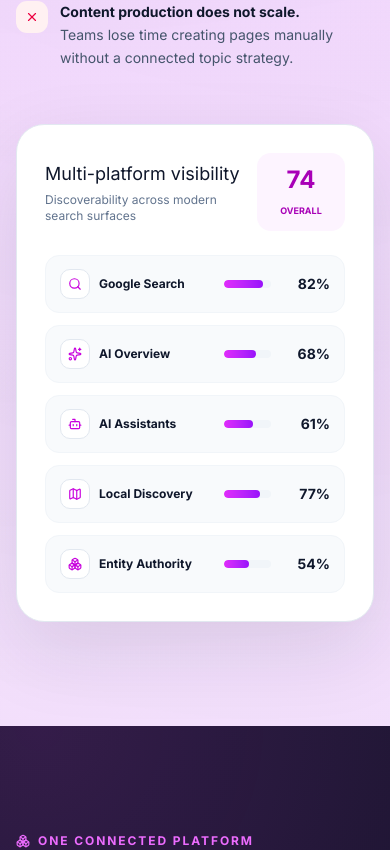
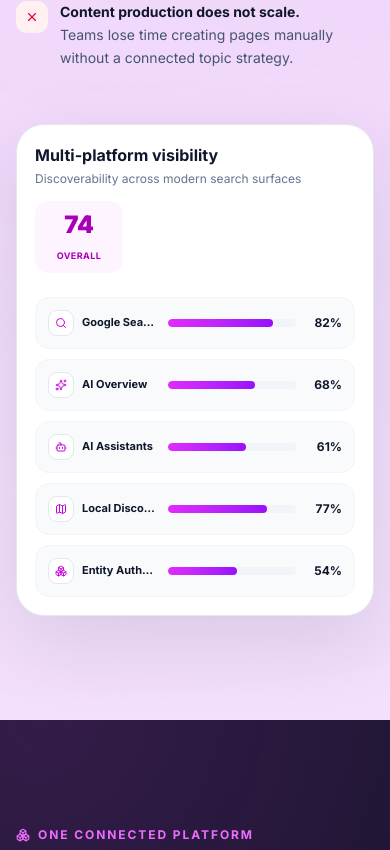
Before and after one commit to Quasar-Dev-Co/quasaraiseo, a Next.js app: page / in a window 390 px wide. Shown: the part 2517-3367 px from the top of the page. Built offline with nearby package versions, Linux system fonts and the light colour scheme; no server answers.

Commit message:
style: improve mobile responsiveness and layout density across landing page components

```diff
--- a/components/landing/cta-section.tsx
+++ b/components/landing/cta-section.tsx
@@ -7,20 +7,20 @@ export function CtaSection({ showToast }: { showToast: ShowToast }) {
   return (
     <section className="px-4 pb-19">
       <div className="mx-auto w-full max-w-[1240px]">
-        <div className="grid grid-cols-1 items-center gap-7.5 rounded-[30px] bg-[radial-gradient(circle_at_88%_0,rgba(217,70,239,0.25),transparent_35%),linear-gradient(145deg,#0f172a,#020617)] p-10.5 text-white shadow-[0_36px_120px_rgba(2,6,23,0.35)] lg:grid-cols-[1fr_auto]">
+        <div className="grid grid-cols-1 items-center gap-7.5 rounded-[30px] bg-[radial-gradient(circle_at_88%_0,rgba(217,70,239,0.25),transparent_35%),linear-gradient(145deg,#0f172a,#020617)] p-6 sm:p-10.5 text-white shadow-[0_36px_120px_rgba(2,6,23,0.35)] lg:grid-cols-[1fr_auto]">
           <div>
             <div className="inline-flex items-center gap-2 text-xs font-bold uppercase tracking-[0.16em] text-fuchsia-400">
               <Sparkles className="size-3.5" /> Start with one URL
             </div>
-            <h2 className="mt-3.5 max-w-[760px] text-[clamp(36px,5vw,62px)] font-black leading-none tracking-[-0.055em]">
+            <h2 className="mt-3.5 max-w-[760px] text-[clamp(28px,5vw,62px)] font-black leading-tight sm:leading-none tracking-[-0.055em]">
               See what is stopping your website from winning more visibility.
             </h2>
-            <p className="mt-3.5 max-w-[650px] text-sm leading-relaxed text-slate-400">
+            <p className="mt-3.5 max-w-[650px] text-xs sm:text-sm leading-relaxed text-slate-400">
               Create your first SEO and AI visibility audit and turn it into a prioritized action
               plan.
             </p>
           </div>
-          <div className="flex flex-col gap-2.5 lg:min-w-[190px]">
+          <div className="flex flex-col gap-2.5 sm:flex-row lg:flex-col lg:min-w-[190px]">
             <Link
               href="/create_audit_report"
               className="flex min-h-13 items-center justify-center gap-2 rounded-[15px] bg-gradient-to-r from-fuchsia-600 via-purple-600 to-pink-500 px-6 text-sm font-bold text-white shadow-[0_16px_35px_rgba(217,70,239,0.3)] transition-transform hover:-translate-y-px"
--- a/components/landing/discovery-section.tsx
+++ b/components/landing/discovery-section.tsx
@@ -24,9 +24,9 @@ export function DiscoverySection() {
           answers, and entity-based discovery.
         </p>
 
-        <div className="mt-8.5 rounded-[28px] border border-slate-200 bg-white p-3.5 shadow-[0_28px_80px_rgba(15,23,42,0.11)]">
+        <div className="mt-8.5 rounded-[28px] border border-slate-200 bg-white p-2.5 sm:p-3.5 shadow-[0_28px_80px_rgba(15,23,42,0.11)]">
           {/* Tabs */}
-          <div className="flex gap-1.75 rounded-2xl bg-slate-100 p-1.5">
+          <div className="flex flex-col sm:flex-row gap-1.5 rounded-2xl bg-slate-100 p-1.5">
             {[
               { value: "google" as const, label: "Google Search" },
               { value: "overview" as const, label: "AI Overview" },
@@ -35,7 +35,7 @@ export function DiscoverySection() {
               <button
                 key={value}
                 onClick={() => setTab(value)}
-                className={`flex-1 rounded-xl border py-3 text-xs font-bold transition-all ${
+                className={`flex-1 rounded-xl border py-2.5 px-3 text-xs font-bold transition-all ${
                   tab === value
                     ? "border-slate-200 bg-white text-slate-900 shadow-[0_8px_18px_rgba(15,23,42,0.08)]"
                     : "border-transparent text-slate-500"
@@ -47,7 +47,7 @@ export function DiscoverySection() {
           </div>
 
           {/* Panel */}
-          <div className="grid grid-cols-1 items-center gap-10.5 px-5.5 pb-5.5 pt-7 lg:grid-cols-[0.9fr_1.1fr]">
+          <div className="grid grid-cols-1 items-center gap-8.5 px-3.5 sm:px-5.5 pb-5.5 pt-6 lg:grid-cols-[0.9fr_1.1fr]">
             <div>
               <span className="inline-flex items-center gap-1.75 rounded-full bg-fuchsia-50 px-2.75 py-2 text-[11px] font-bold text-fuchsia-700">
                 <DiscoveryIcon className="size-3.5" /> {discovery.badge}
--- a/components/landing/problem-section.tsx
+++ b/components/landing/problem-section.tsx
@@ -50,29 +50,29 @@ export function ProblemSection() {
         </div>
 
         {/* Visibility panel */}
-        <div className="rounded-[28px] border border-slate-200 bg-white p-7 shadow-[0_28px_80px_rgba(15,23,42,0.11)]">
-          <div className="flex items-center justify-between gap-3.5">
+        <div className="rounded-[28px] border border-slate-200 bg-white p-4.5 sm:p-7 shadow-[0_28px_80px_rgba(15,23,42,0.11)]">
+          <div className="flex flex-col sm:flex-row items-start sm:items-center justify-between gap-3.5">
             <div>
-              <h3 className="m-0 text-lg">Multi-platform visibility</h3>
+              <h3 className="m-0 text-base sm:text-lg font-bold">Multi-platform visibility</h3>
               <p className="mt-1 text-xs text-slate-500">Discoverability across modern search surfaces</p>
             </div>
-            <div className="min-w-[88px] rounded-[14px] bg-fuchsia-50 px-2.75 py-2.75 text-center text-fuchsia-700">
-              <strong className="block text-2xl">74</strong>
-              <span className="text-[9px] uppercase font-bold">Overall</span>
+            <div className="min-w-[88px] rounded-[14px] bg-fuchsia-50 px-3 py-2 text-center text-fuchsia-700">
+              <strong className="block text-2xl font-black">74</strong>
+              <span className="text-[9px] uppercase font-bold tracking-wider">Overall</span>
             </div>
           </div>
 
-          <div className="mt-6 grid gap-3">
+          <div className="mt-6 grid gap-2.5 sm:gap-3">
             {platformVisibility.map(({ icon: Icon, label, value }) => (
               <div
                 key={label}
-                className="grid grid-cols-[150px_1fr_45px] items-center gap-3.5 rounded-[14px] border border-slate-100 bg-slate-50 px-3.5 py-3.25"
+                className="grid grid-cols-[110px_1fr_36px] sm:grid-cols-[150px_1fr_45px] items-center gap-2.5 sm:gap-3.5 rounded-[14px] border border-slate-100 bg-slate-50 px-3 sm:px-3.5 py-3"
               >
-                <div className="flex items-center gap-2.25 text-xs font-bold">
-                  <span className="grid size-7.5 place-items-center rounded-[10px] border border-slate-200 bg-white">
-                    <Icon className="size-3.5 text-fuchsia-600" />
+                <div className="flex items-center gap-2 text-[11px] sm:text-xs font-bold truncate">
+                  <span className="grid size-6.5 sm:size-7.5 shrink-0 place-items-center rounded-[9px] border border-slate-200 bg-white">
+                    <Icon className="size-3 sm:size-3.5 text-fuchsia-600" />
                   </span>
-                  {label}
+                  <span className="truncate">{label}</span>
                 </div>
                 <div className="h-2 overflow-hidden rounded-full bg-slate-100">
                   <div
@@ -80,7 +80,7 @@ export function ProblemSection() {
                     style={{ width: `${value}%` }}
                   />
                 </div>
-                <strong className="text-right text-sm">{value}%</strong>
+                <strong className="text-right text-xs sm:text-sm font-bold">{value}%</strong>
               </div>
             ))}
           </div>
--- a/components/landing/workflow-section.tsx
+++ b/components/landing/workflow-section.tsx
@@ -60,8 +60,42 @@ export function WorkflowSection() {
           </div>
         </div>
 
-        {/* Canvas */}
-        <div className="relative min-h-[560px] rounded-[30px] border border-slate-200 bg-white p-6.5 shadow-[0_28px_80px_rgba(15,23,42,0.11)]">
+        {/* Mobile View Card List */}
+        <div className="grid grid-cols-1 gap-3.5 sm:hidden">
+          {nodes.map((node, i) => {
+            const Icon = node.icon
+            const isDark = node.className.includes("text-white")
+            return (
+              <div
+                key={i}
+                className={`rounded-2xl border p-4 shadow-sm ${
+                  isDark
+                    ? "border-slate-800 bg-slate-950 text-white"
+                    : "border-slate-200 bg-white text-slate-900"
+                }`}
+              >
+                <div className="flex items-center gap-3">
+                  <span
+                    className={`grid size-9 place-items-center rounded-xl ${
+                      isDark ? "bg-fuchsia-500/15 text-fuchsia-400" : "bg-fuchsia-50 text-fuchsia-700"
+                    }`}
+                  >
+                    <Icon className="size-4.5" />
+                  </span>
+                  <div>
+                    <h4 className="text-sm font-bold">{node.title}</h4>
+                    <p className={`text-xs ${isDark ? "text-slate-400" : "text-slate-500"}`}>
+                      {node.text}
+                    </p>
+                  </div>
+                </div>
+              </div>
+            )
+          })}
+        </div>
+
+        {/* Desktop Canvas Graph */}
+        <div className="relative hidden min-h-[560px] rounded-[30px] border border-slate-200 bg-white p-6.5 shadow-[0_28px_80px_rgba(15,23,42,0.11)] sm:block">
           {nodes.map((node, i) => {
             const Icon = node.icon
             const isDark = node.className.includes("text-white")
@@ -96,7 +130,7 @@ export function WorkflowSection() {
             <path
               d="M300 120 V190 M300 190 H145 M300 190 H455 M145 190 V280 M455 190 V280 M145 360 H455 M300 360 V420"
               fill="none"
-              stroke="rgba(16,185,129,0.45)"
+              stroke="rgba(217,70,239,0.45)"
               strokeWidth="2"
             />
           </svg>
```
Also changed, not shown: components/landing/results-section.tsx (+9 -9 lines).
